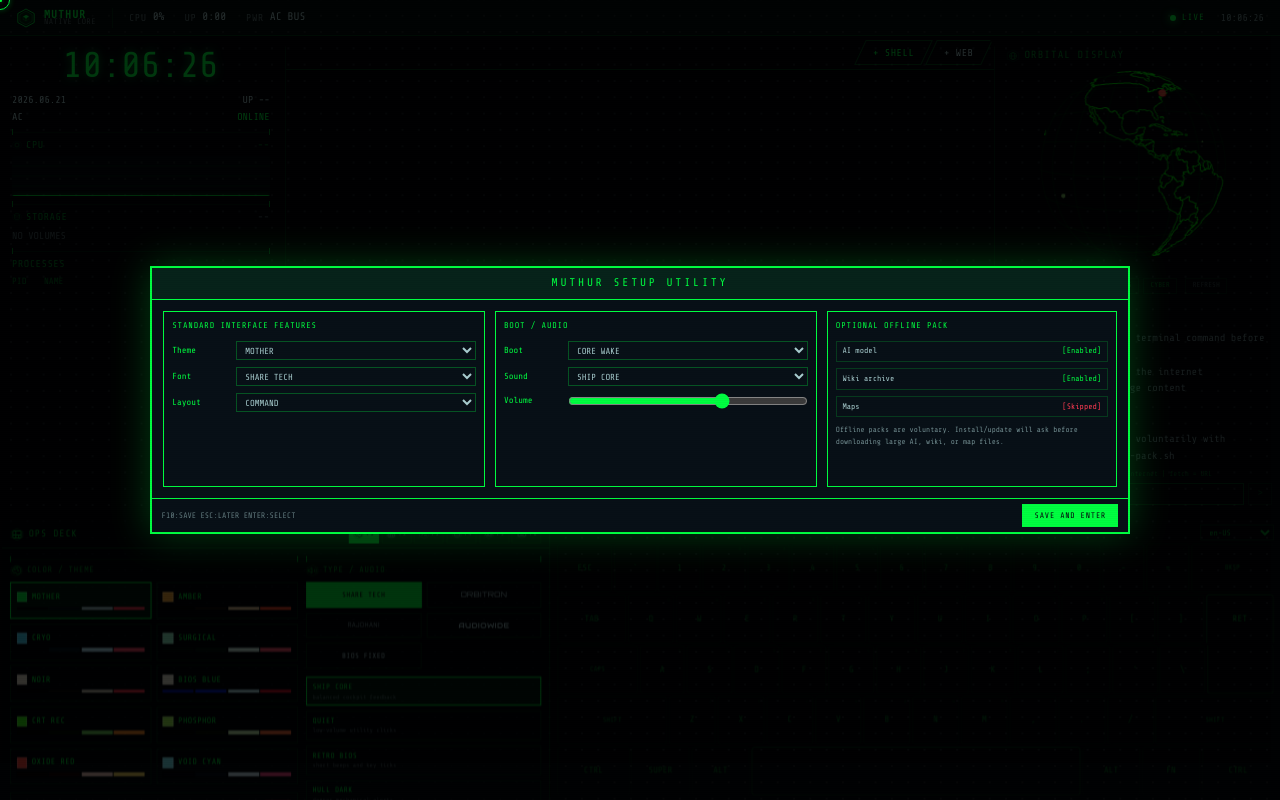
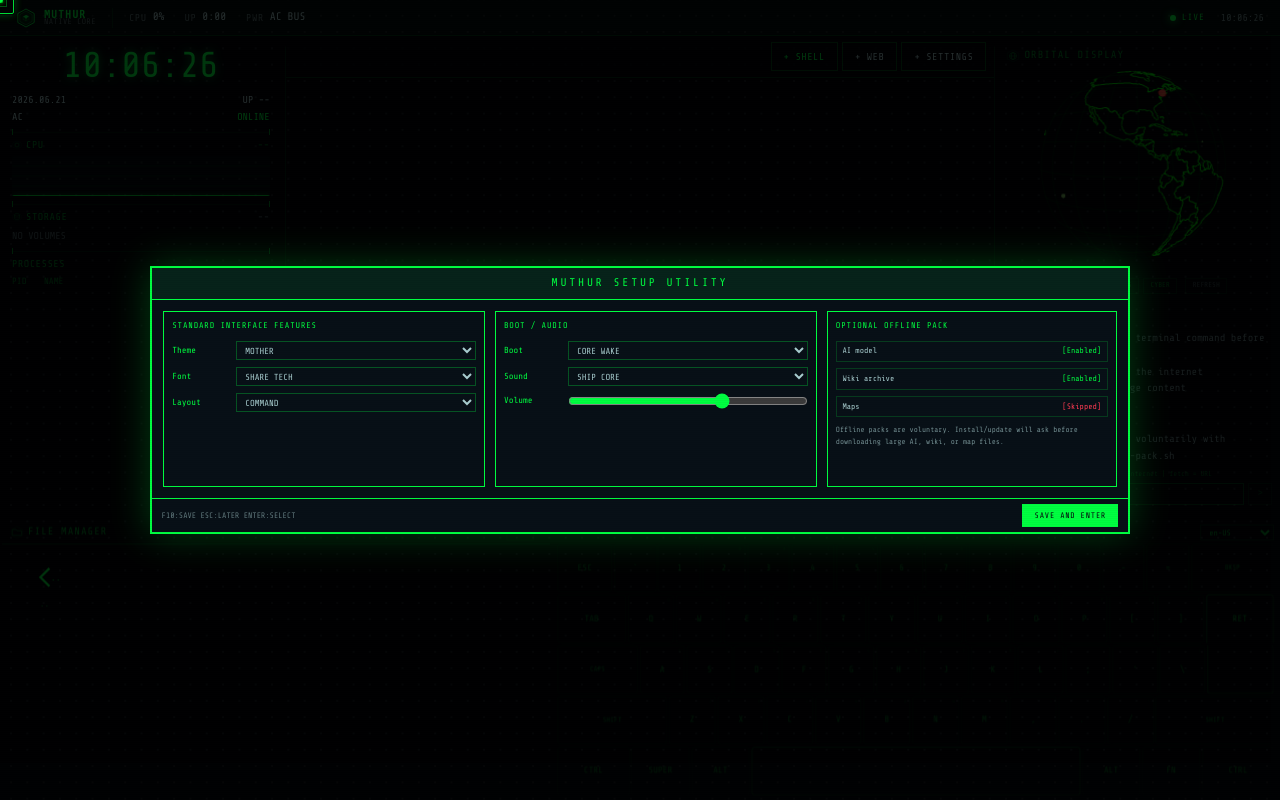
Before and after one commit to krko2n/Muthur-os-terminal, a React (Vite) app: page / in a window 1280 px wide. Built offline with nearby package versions, Linux system fonts and the light colour scheme.

Commit message:
Improve workspace layout and web readability

```diff
--- a/src/App.tsx
+++ b/src/App.tsx
@@ -248,7 +248,24 @@ function App() {
           />
 
           <div className={`flex-1 min-w-0 min-h-0 panel-reveal ${assembled ? 'visible' : ''}`} style={{ transitionDelay: '0s' }}>
-            <CenterPanel />
+            <CenterPanel
+              settings={settings}
+              deckSplit={deckSplit}
+              onDeckSplitChange={(next) => {
+                setDeckSplit(next);
+                setSettings(prev => ({
+                  ...prev,
+                  layoutPreset: 'custom',
+                  layout: { ...prev.layout, deckSplit: next },
+                }));
+              }}
+              onLayoutPresetChange={applyLayoutPreset}
+              onLayoutChange={updateLayout}
+              onSettingsChange={updateSettings}
+              onReplaceSettings={replaceSettings}
+              onOpenPalette={() => setCommandPaletteOpen(true)}
+              onOpenShutdown={() => setShutdownOpen(true)}
+            />
           </div>
 
           <div
@@ -270,7 +287,6 @@ function App() {
         {/* Bottom */}
         <div style={{ height: `${bottomHeight}vh`, transitionDelay: '0.6s' }} className={`shrink-0 overflow-hidden panel-reveal ${assembled ? 'visible' : ''}`}>
           <BottomPanel
-            settings={settings}
             deckSplit={deckSplit}
             onDeckSplitChange={(next) => {
               setDeckSplit(next);
@@ -280,12 +296,6 @@ function App() {
                 layout: { ...prev.layout, deckSplit: next },
               }));
             }}
-            onLayoutPresetChange={applyLayoutPreset}
-            onLayoutChange={updateLayout}
-            onSettingsChange={updateSettings}
-            onReplaceSettings={replaceSettings}
-            onOpenPalette={() => setCommandPaletteOpen(true)}
-            onOpenShutdown={() => setShutdownOpen(true)}
           />
         </div>
       </div>
--- a/src/components/BottomPanel.tsx
+++ b/src/components/BottomPanel.tsx
@@ -1,30 +1,15 @@
 import { useState, useRef, useEffect, useCallback } from 'react';
-import OperationsDeck from './OperationsDeck';
+import FileExplorer from './FileExplorer';
 import Keyboard from './Keyboard';
-import { InterfaceSettings, LayoutPresetId } from '../theme';
 
 interface BottomPanelProps {
-  settings: InterfaceSettings;
   deckSplit: number;
   onDeckSplitChange: (value: number) => void;
-  onLayoutPresetChange: (id: LayoutPresetId) => void;
-  onLayoutChange: (patch: Partial<InterfaceSettings['layout']>) => void;
-  onSettingsChange: (patch: Partial<InterfaceSettings>) => void;
-  onReplaceSettings: (settings: InterfaceSettings) => void;
-  onOpenPalette: () => void;
-  onOpenShutdown: () => void;
 }
 
 export default function BottomPanel({
-  settings,
   deckSplit,
   onDeckSplitChange,
-  onLayoutPresetChange,
-  onLayoutChange,
-  onSettingsChange,
-  onReplaceSettings,
-  onOpenPalette,
-  onOpenShutdown,
 }: BottomPanelProps) {
   const [splitPct, setSplitPct] = useState(deckSplit);
   const dragging = useRef(false);
@@ -60,22 +45,9 @@ export default function BottomPanel({
 
   return (
     <div className="h-full flex">
-      {/* Native controls */}
+      {/* File manager */}
       <div style={{ width: `${splitPct}%` }} className="shrink-0 overflow-hidden">
-        <OperationsDeck
-          settings={settings}
-          deckSplit={splitPct}
-          onDeckSplitChange={(next) => {
-            setSplitPct(next);
-            onDeckSplitChange(next);
-          }}
-          onLayoutPresetChange={onLayoutPresetChange}
-          onLayoutChange={onLayoutChange}
-          onSettingsChange={onSettingsChange}
-          onReplaceSettings={onReplaceSettings}
-          onOpenPalette={onOpenPalette}
-          onOpenShutdown={onOpenShutdown}
-        />
+        <FileExplorer />
       </div>
 
       {/* Resize handle */}
--- a/src/components/CenterPanel.tsx
+++ b/src/components/CenterPanel.tsx
@@ -1,6 +1,19 @@
 import Terminal from './Terminal';
+import { InterfaceSettings, LayoutPresetId } from '../theme';
 
-export default function CenterPanel() {
+interface CenterPanelProps {
+  settings: InterfaceSettings;
+  deckSplit: number;
+  onDeckSplitChange: (value: number) => void;
+  onLayoutPresetChange: (id: LayoutPresetId) => void;
+  onLayoutChange: (patch: Partial<InterfaceSettings['layout']>) => void;
+  onSettingsChange: (patch: Partial<InterfaceSettings>) => void;
+  onReplaceSettings: (settings: InterfaceSettings) => void;
+  onOpenPalette: () => void;
+  onOpenShutdown: () => void;
+}
+
+export default function CenterPanel(props: CenterPanelProps) {
   return (
     <div className="h-full flex flex-col min-h-0 min-w-0 border-x border-[rgba(0,255,65,0.1)] relative"
       style={{
@@ -8,7 +21,7 @@ export default function CenterPanel() {
       }}
     >
       <div className="flex-1 overflow-hidden min-h-0">
-        <Terminal />
+        <Terminal {...props} />
       </div>
     </div>
   );
--- a/src/components/FileExplorer.tsx
+++ b/src/components/FileExplorer.tsx
@@ -1,7 +1,7 @@
 import { useState, useEffect } from 'react';
 import { invoke } from '@tauri-apps/api/core';
 import { FileSystemIcon } from './SystemIcons';
-import { playSound } from '../sounds';
+import { playSound } from '../audio';
 
 interface FileEntry {
   name: string;
@@ -162,16 +162,16 @@ export default function FileExplorer() {
       <div className="flex items-center justify-between px-[1vh] py-[0.4vh] border-b border-[rgba(0,255,65,0.15)] shrink-0">
         <span className="text-[1.3vh] tracking-widest opacity-60 flex items-center gap-[0.5vh]">
           <FileSystemIcon size={14} color="rgba(0,255,65,0.5)" />
-          CONTROL DECK
+          FILE MANAGER
         </span>
         <div className="flex items-center gap-[1vh]">
           <button
             onClick={() => setListView(prev => !prev)}
-            className="text-[1.0vh] text-muthur-secondary opacity-40 hover:opacity-100 border border-[rgba(0,255,65,0.15)] px-[0.5vh] py-[0.1vh]"
+            className="text-[1.05vh] text-muthur-secondary opacity-65 hover:opacity-100 border border-[rgba(0,255,65,0.15)] px-[0.55vh] py-[0.15vh]"
           >
             {listView ? 'GRID' : 'LIST'}
           </button>
-          <span className="text-[1.0vh] text-muthur-secondary opacity-40 truncate max-w-[15vh]">
+          <span className="text-[1.05vh] text-muthur-secondary opacity-60 truncate max-w-[15vh]">
             {currentPath}
           </span>
         </div>
@@ -201,7 +201,7 @@ export default function FileExplorer() {
               >
                 <div className="w-[2vh] h-[2vh] shrink-0"><FileIcon type={getIconType(entry)} /></div>
                 <span className="text-[1.2vh] flex-1 truncate">{entry.name}</span>
-                <span className="text-[1.0vh] opacity-40 tabular-nums w-[6vh] text-right">
+                <span className="text-[1.05vh] opacity-55 tabular-nums w-[6vh] text-right">
                   {entry.is_dir ? 'DIR' : entry.size > 1024*1024 ? `${(entry.size/1024/1024).toFixed(1)}M` : entry.size > 1024 ? `${(entry.size/1024).toFixed(0)}K` : `${entry.size}B`}
                 </span>
               </div>
--- a/src/components/OperationsDeck.tsx
+++ b/src/components/OperationsDeck.tsx
@@ -1386,7 +1386,7 @@ function DeckTabButton({ active, onClick, label, icon, title }: { active: boolea
   return (
     <button
       onClick={onClick}
-      className={`h-[2.4vh] px-[0.45vh] flex items-center justify-center gap-[0.25vh] border text-[0.82vh] tracking-wider font-mono transition-all ${
+      className={`h-[2.7vh] px-[0.55vh] flex items-center justify-center gap-[0.3vh] border text-[0.92vh] tracking-wider font-mono transition-all ${
         active
           ? 'bg-muthur-primary text-muthur-bg border-muthur-primary'
           : 'text-muthur-secondary border-[rgba(0,255,65,0.16)] opacity-60 hover:opacity-100 hover:border-[rgba(0,255,65,0.35)]'
@@ -1401,7 +1401,7 @@ function DeckTabButton({ active, onClick, label, icon, title }: { active: boolea
 
 function ControlHeader({ icon, label }: { icon: ReactNode; label: string }) {
   return (
-    <div className="text-[1.02vh] tracking-widest opacity-60 mb-[0.65vh] mt-[0.35vh] flex items-center gap-[0.5vh] panel-header-bracket border-t border-[rgba(0,255,65,0.15)] pt-[0.5vh]">
+    <div className="text-[1.12vh] tracking-widest opacity-75 mb-[0.75vh] mt-[0.45vh] flex items-center gap-[0.55vh] panel-header-bracket border-t border-[rgba(0,255,65,0.15)] pt-[0.6vh]">
       {icon}
       {label}
     </div>
@@ -1439,7 +1439,7 @@ function Slider({ value, min, max, step, onChange }: { value: number; min: numbe
 function LabeledSlider(props: { label: string; value: number; min: number; max: number; step: number; onChange: (value: number) => void; suffix?: string }) {
   return (
     <div>
-      <div className="flex items-center justify-between text-[0.88vh] text-muthur-secondary opacity-60 mb-[0.2vh]">
+      <div className="flex items-center justify-between text-[0.98vh] text-muthur-secondary opacity-75 mb-[0.25vh]">
         <span>{props.label}</span>
         <span className="text-muthur-primary tabular-nums">{Math.round(props.value)}{props.suffix ?? '%'}</span>
       </div>
@@ -1473,12 +1473,12 @@ function SmallChoice({ active, title, body, onClick }: { active: boolean; title:
         onClick();
         playSound('switch', 0.08);
       }}
-      className={`min-h-[4.2vh] border px-[0.55vh] py-[0.45vh] text-left transition-all ${
+      className={`min-h-[4.6vh] border px-[0.65vh] py-[0.55vh] text-left transition-all ${
         active ? 'border-muthur-primary bg-[rgba(0,255,65,0.08)]' : 'border-[rgba(0,255,65,0.12)] hover:border-[rgba(0,255,65,0.3)]'
       }`}
     >
-      <div className="text-[0.86vh] tracking-wider text-muthur-primary truncate">{title}</div>
-      <div className="text-[0.7vh] leading-tight text-muthur-secondary opacity-45">{body}</div>
+      <div className="text-[0.98vh] tracking-wider text-muthur-primary truncate">{title}</div>
+      <div className="text-[0.82vh] leading-snug text-muthur-secondary opacity-65">{body}</div>
     </button>
   );
 }
@@ -1489,31 +1489,31 @@ function CommandButton({ title, body, onClick }: { title: string; body: string;
 
 function StatusCard({ title, value, body }: { title: string; value: string; body: string }) {
   return (
-    <div className="border border-[rgba(0,255,65,0.12)] px-[0.65vh] py-[0.55vh] min-w-0">
-      <div className="text-[0.78vh] tracking-wider text-muthur-secondary opacity-40">{title}</div>
-      <div className="text-[0.9vh] tracking-wider text-muthur-primary truncate">{value}</div>
-      <div className="text-[0.7vh] text-muthur-secondary opacity-45 truncate">{body}</div>
+    <div className="border border-[rgba(0,255,65,0.12)] px-[0.75vh] py-[0.65vh] min-w-0">
+      <div className="text-[0.88vh] tracking-wider text-muthur-secondary opacity-55">{title}</div>
+      <div className="text-[1.02vh] tracking-wider text-muthur-primary truncate">{value}</div>
+      <div className="text-[0.82vh] text-muthur-secondary opacity-62 truncate">{body}</div>
     </div>
   );
 }
 
 function Metric({ label, value }: { label: string; value: string }) {
   return (
-    <div className="border border-[rgba(0,255,65,0.1)] px-[0.5vh] py-[0.35vh] min-w-0">
-      <div className="text-[0.68vh] tracking-wider text-muthur-secondary opacity-40">{label}</div>
-      <div className="text-[0.98vh] tracking-wider text-muthur-primary truncate">{value}</div>
+    <div className="border border-[rgba(0,255,65,0.1)] px-[0.6vh] py-[0.45vh] min-w-0">
+      <div className="text-[0.8vh] tracking-wider text-muthur-secondary opacity-55">{label}</div>
+      <div className="text-[1.08vh] tracking-wider text-muthur-primary truncate">{value}</div>
     </div>
   );
 }
 
 function TextField({ label, value, onChange }: { label: string; value: string; onChange: (value: string) => void }) {
   return (
-    <label className="grid grid-cols-[8vh_1fr] items-center gap-[0.6vh] text-[0.86vh] text-muthur-secondary opacity-65">
+    <label className="grid grid-cols-[8vh_1fr] items-center gap-[0.6vh] text-[0.96vh] text-muthur-secondary opacity-75">
       <span>{label}</span>
       <input
         value={value}
         onChange={(event) => onChange(event.target.value)}
-        className="min-w-0 bg-transparent border border-[rgba(0,255,65,0.18)] px-[0.55vh] py-[0.3vh] text-[0.9vh] text-muthur-primary focus:outline-none focus:border-muthur-primary"
+        className="min-w-0 bg-transparent border border-[rgba(0,255,65,0.18)] px-[0.55vh] py-[0.35vh] text-[1vh] text-muthur-primary focus:outline-none focus:border-muthur-primary"
       />
     </label>
   );
--- a/src/components/Terminal.tsx
+++ b/src/components/Terminal.tsx
@@ -6,18 +6,31 @@ import { invoke } from '@tauri-apps/api/core';
 import { listen } from '@tauri-apps/api/event';
 import '@xterm/xterm/css/xterm.css';
 import NativeBrowserView from './NativeBrowserView';
+import OperationsDeck from './OperationsDeck';
 import { playSound } from '../audio';
-import { Bookmark, DEFAULT_BOOKMARKS } from '../theme';
+import { Bookmark, DEFAULT_BOOKMARKS, InterfaceSettings, LayoutPresetId } from '../theme';
 
 interface TerminalSession {
   id: string;
-  terminal: XTerm;
-  fitAddon: FitAddon;
+  terminal: XTerm | null;
+  fitAddon: FitAddon | null;
   name: string;
-  type: 'shell' | 'browser';
+  type: 'shell' | 'browser' | 'settings';
 }
 
-const DEFAULT_WEB_TARGET = 'https://lite.duckduckgo.com/lite/';
+const DEFAULT_WEB_TARGET = 'muthur://manual';
+
+interface TerminalProps {
+  settings: InterfaceSettings;
+  deckSplit: number;
+  onDeckSplitChange: (value: number) => void;
+  onLayoutPresetChange: (id: LayoutPresetId) => void;
+  onLayoutChange: (patch: Partial<InterfaceSettings['layout']>) => void;
+  onSettingsChange: (patch: Partial<InterfaceSettings>) => void;
+  onReplaceSettings: (settings: InterfaceSettings) => void;
+  onOpenPalette: () => void;
+  onOpenShutdown: () => void;
+}
 
 function cssVar(name: string, fallback: string) {
   if (typeof window === 'undefined') return fallback;
@@ -66,7 +79,17 @@ function getTerminalTheme() {
   };
 }
 
-export default function Terminal() {
+export default function Terminal({
+  settings,
+  deckSplit,
+  onDeckSplitChange,
+  onLayoutPresetChange,
+  onLayoutChange,
+  onSettingsChange,
+  onReplaceSettings,
+  onOpenPalette,
+  onOpenShutdown,
+}: TerminalProps) {
   const containerRef = useRef<HTMLDivElement>(null);
   const [sessions, setSessions] = useState<TerminalSession[]>([]);
   const [activeSessionId, setActiveSessionId] = useState<string | null>(null);
@@ -77,7 +100,7 @@ export default function Terminal() {
     createNewSession('shell');
     return () => {
       sessions.forEach(session => {
-        session.terminal.dispose();
+        session.terminal?.dispose();
         if (session.type === 'shell') cleanupSession(session.id);
       });
     };
@@ -107,7 +130,7 @@ export default function Terminal() {
           session.terminal.options.fontFamily = fontFamily;
           session.terminal.options.fontSize = fontSize;
           session.terminal.options.cursorStyle = cursorStyle;
-          session.fitAddon.fit();
+          session.fitAddon?.fit();
         }
       });
     };
@@ -236,8 +259,9 @@ export default function Terminal() {
       const target = e.target as HTMLElement;
       if (target.tagName === 'INPUT' || target.tagName === 'TEXTAREA') return;
       const active = sessions.find(s => s.id === activeSessionId);
-      if (active?.type === 'shell' && active.terminal) {
-        requestAnimationFrame(() => active.terminal.focus());
+      const terminal = active?.type === 'shell' ? active.terminal : null;
+      if (terminal) {
+        requestAnimationFrame(() => terminal.focus());
       }
     };
     document.addEventListener('mouseup', refocus);
@@ -252,14 +276,34 @@ export default function Terminal() {
     }
   };
 
-  const createNewSession = async (type: 'shell' | 'browser') => {
+  const createNewSession = async (type: 'shell' | 'browser' | 'settings') => {
+    if (type === 'settings') {
+      const existing = sessions.find(session => session.type === 'settings');
+      if (existing) {
+        switchSession(existing.id);
+        return;
+      }
+      const id = `settings-${Date.now()}`;
+      const settingsSession: TerminalSession = {
+        id,
+        terminal: null,
+        fitAddon: null,
+        name: 'SETTINGS',
+        type: 'settings',
+      };
+      setSessions(prev => [...prev, settingsSession]);
+      setActiveSessionId(id);
+      playSound('scan', 0.08);
+      return;
+    }
+
     if (type === 'browser') {
       const id = `browser-${Date.now()}`;
       const sessionNum = sessions.length + 1;
       const fakeSession: TerminalSession = {
         id,
-        terminal: null as any,
-        fitAddon: null as any,
+        terminal: null,
+        fitAddon: null,
         name: `WEB-${sessionNum}`,
         type: 'browser',
       };
@@ -381,7 +425,7 @@ export default function Terminal() {
       const idx = shellSessions.indexOf(session);
       if (idx >= 0 && containers && containers[idx]) {
         (containers[idx] as HTMLElement).style.display = 'block';
-        session.terminal.focus();
+        session.terminal?.focus();
       }
     }
     setActiveSessionId(sessionId);
@@ -392,7 +436,7 @@ export default function Terminal() {
     if (!session) return;
 
     if (session.type === 'shell') {
-      session.terminal.dispose();
+      session.terminal?.dispose();
       await cleanupSession(sessionId);
     }
 
@@ -456,25 +500,25 @@ export default function Terminal() {
 
   const activeSession = sessions.find(s => s.id === activeSessionId);
   const isBrowser = activeSession?.type === 'browser';
+  const isSettings = activeSession?.type === 'settings';
 
   return (
     <div className="h-full flex flex-col">
-      {/* Tab bar - skewed parallelogram style (eDEX-UI signature) */}
-      <div className="flex items-center justify-evenly px-2 py-1 border-b border-[rgba(0,255,65,0.15)] shrink-0 gap-1">
+      <div className="flex items-center px-2 py-1.5 border-b border-[rgba(0,255,65,0.15)] shrink-0 gap-1 bg-[rgba(5,8,13,0.82)]">
         {sessions.map(session => (
           <div
             key={session.id}
-            className={`tab-skew flex items-center gap-2 px-4 py-1.5 text-xs font-mono tracking-wider transition-all duration-200 ${
+            className={`flex items-center gap-2 px-3 py-1.5 text-[11px] font-mono tracking-wider transition-all duration-200 border ${
               activeSessionId === session.id
-                ? 'tab-active'
-                : 'text-muthur-secondary opacity-50 hover:opacity-80 border border-[rgba(0,255,65,0.15)]'
+                ? 'bg-muthur-primary text-muthur-bg border-muthur-primary'
+                : 'text-muthur-secondary opacity-65 hover:opacity-100 border-[rgba(0,255,65,0.15)]'
             }`}
             onClick={() => switchSession(session.id)}
           >
-            <span className="tab-skew-content">{session.name}</span>
+            <span>{session.name}</span>
             <span
               onClick={(e) => { e.stopPropagation(); closeSession(session.id); }}
-              className="tab-skew-content text-[10px] opacity-40 hover:opacity-100 hover:text-[#ff006e] ml-1"
+              className="text-[10px] opacity-50 hover:opacity-100 hover:text-[#ff006e] ml-1"
             >
               x
             </span>
@@ -483,21 +527,41 @@ export default function Terminal() {
         <div className="flex gap-1 ml-auto">
           <button
             onClick={() => createNewSession('shell')}
-            className="tab-skew px-3 py-1 text-[10px] border border-[rgba(0,255,65,0.25)] text-muthur-primary hover:bg-[rgba(0,255,65,0.1)] transition-colors font-mono tracking-wider"
+            className="px-3 py-1.5 text-[10px] border border-[rgba(0,255,65,0.25)] text-muthur-primary hover:bg-[rgba(0,255,65,0.1)] transition-colors font-mono tracking-wider"
           >
-            <span className="tab-skew-content">+ SHELL</span>
+            + SHELL
           </button>
           <button
             onClick={() => createNewSession('browser')}
-            className="tab-skew px-3 py-1 text-[10px] border border-[rgba(0,255,65,0.25)] text-muthur-secondary hover:bg-[rgba(0,255,65,0.1)] transition-colors font-mono tracking-wider"
+            className="px-3 py-1.5 text-[10px] border border-[rgba(0,255,65,0.25)] text-muthur-secondary hover:bg-[rgba(0,255,65,0.1)] transition-colors font-mono tracking-wider"
           >
-            <span className="tab-skew-content">+ WEB</span>
+            + WEB
+          </button>
+          <button
+            onClick={() => createNewSession('settings')}
+            className="px-3 py-1.5 text-[10px] border border-[rgba(0,255,65,0.25)] text-muthur-secondary hover:bg-[rgba(0,255,65,0.1)] transition-colors font-mono tracking-wider"
+          >
+            + SETTINGS
           </button>
         </div>
       </div>
 
       {/* Content */}
-      {isBrowser ? (
+      {isSettings ? (
+        <div className="flex-1 min-h-0 overflow-hidden">
+          <OperationsDeck
+            settings={settings}
+            deckSplit={deckSplit}
+            onDeckSplitChange={onDeckSplitChange}
+            onLayoutPresetChange={onLayoutPresetChange}
+            onLayoutChange={onLayoutChange}
+            onSettingsChange={onSettingsChange}
+            onReplaceSettings={onReplaceSettings}
+            onOpenPalette={onOpenPalette}
+            onOpenShutdown={onOpenShutdown}
+          />
+        </div>
+      ) : isBrowser ? (
         <div className="flex-1 flex flex-col overflow-hidden min-h-0">
           {/* URL bar - fixed height, always visible */}
           <div className="flex gap-2 px-3 py-2 border-b border-[rgba(0,255,65,0.15)] shrink-0 relative z-10 bg-[rgba(5,8,13,0.95)]">
```
Also changed, not shown: src/components/CustomCursor.tsx (+4 -4 lines), src/components/NativeBrowserView.tsx (+37 -9 lines), src/index.css (+23 -13 lines).
